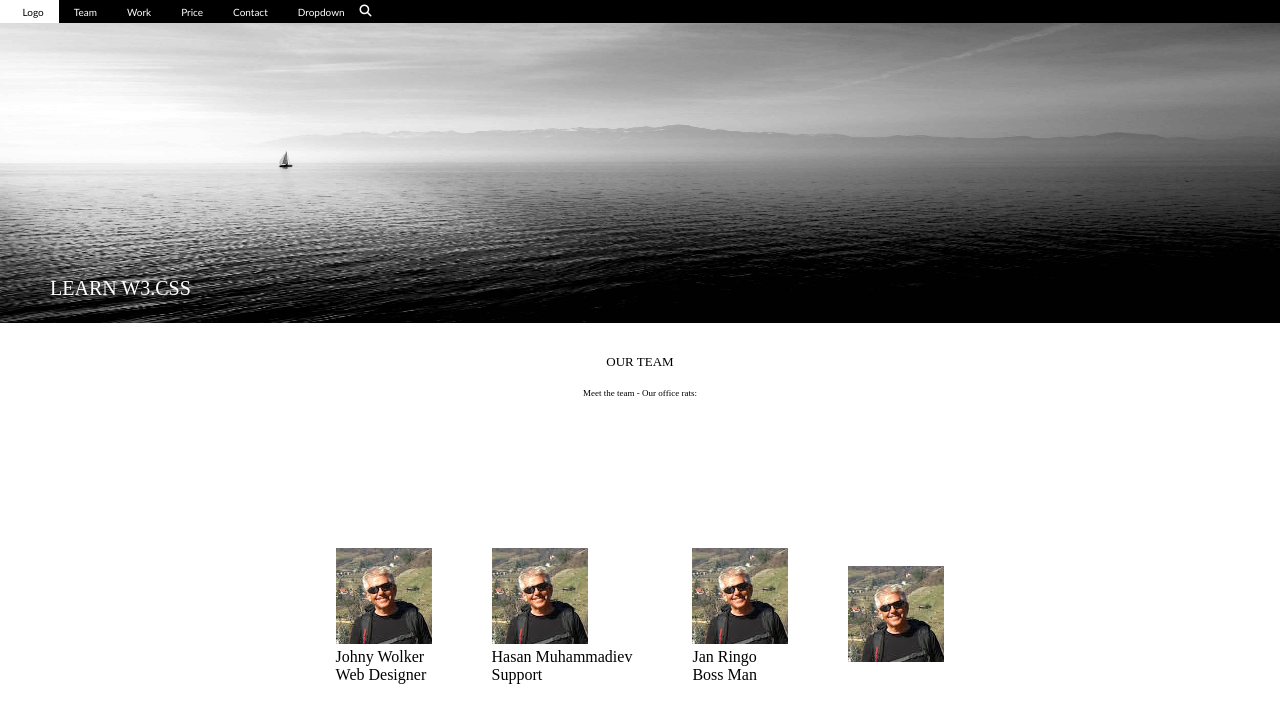
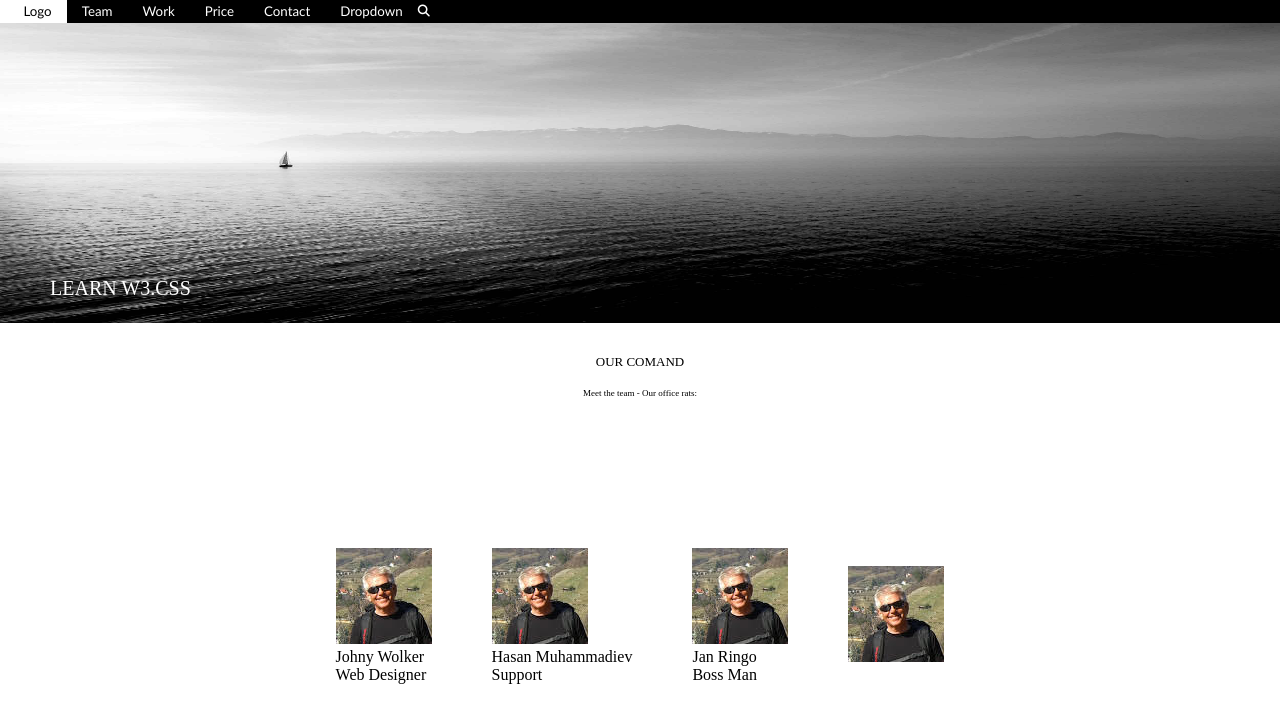
Before and after one commit to farhodshoh/nature, a plain HTML site: page index.html in a window 1280 px wide. Drawn offline with Linux system fonts and the light colour scheme.

Commit message:
some changes

```diff
--- a/index.html
+++ b/index.html
@@ -28,7 +28,7 @@
       </div>
       <br><br><br>
       <div class="team">
-        <p>OUR TEAM</p>
+        <p>OUR COMAND</p>
       </div>
       <br>
      <div class="meet">
--- a/style.css
+++ b/style.css
@@ -20,7 +20,7 @@
 .navbar div ul li a {
   text-decoration: none;
   color: white;
- font-size: x-small;
+ font-size:smaller;
   margin-left: 0px;
   padding: 15px;
 }
```
